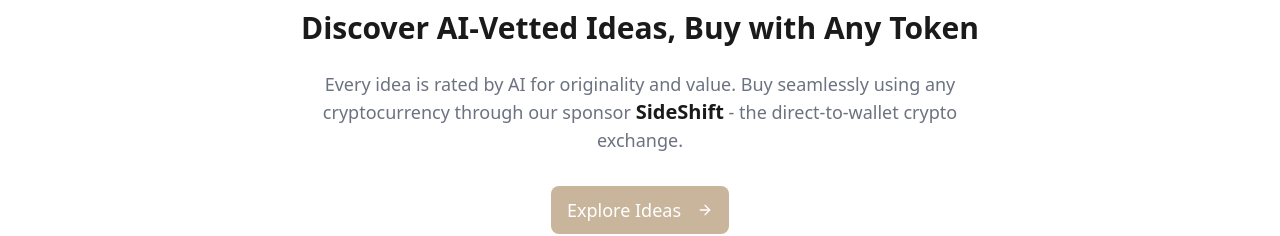
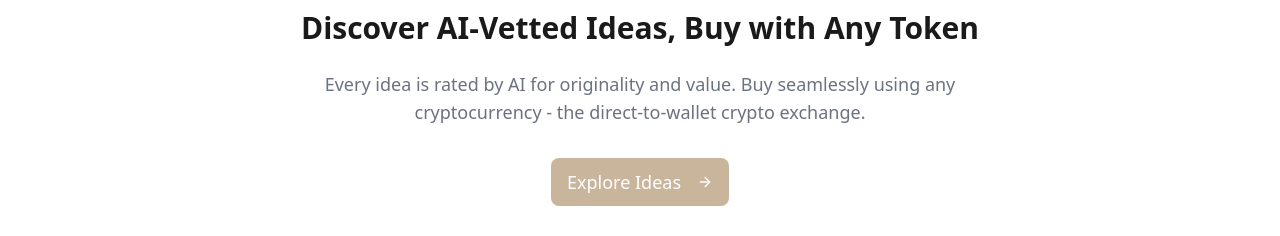
Before and after one commit to OrsiniBr/Koopland, a Next.js app: page / in a window 1280 px wide. Shown: the part 267-503 px from the top of the page. Built offline with nearby package versions, Linux system fonts and the light colour scheme; no server answers; what wagmi would draw is missing.

Commit message:
remove sidea

```diff
--- a/src/app/page.tsx
+++ b/src/app/page.tsx
@@ -22,11 +22,8 @@ export default function Home() {
             </h2>
             <p className="text-lg text-muted-foreground mb-8 max-w-2xl mx-auto">
               Every idea is rated by AI for originality and value. Buy
-              seamlessly using any cryptocurrency through our sponsor{" "}
-              <span className="font-bold text-foreground text-xl">
-                SideShift
-              </span>{" "}
-              - the direct-to-wallet crypto exchange.
+              seamlessly using any cryptocurrency - the direct-to-wallet crypto
+              exchange.
             </p>
             <Link href="/marketplace">
               <Button
```
